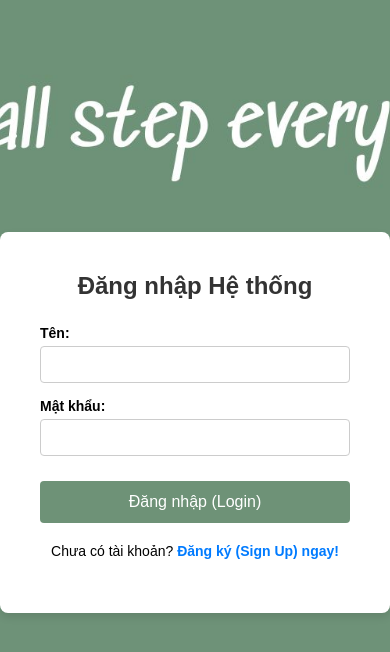
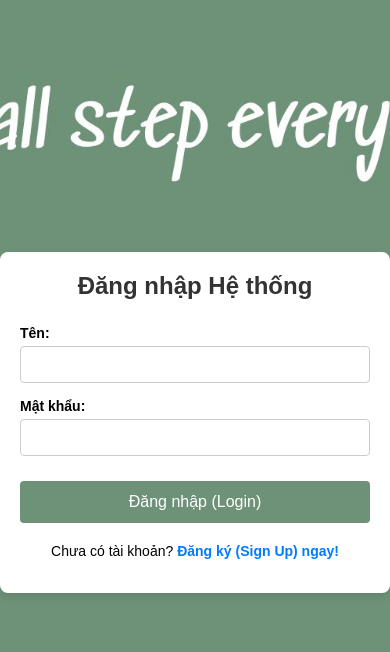
Before and after one commit to nguyenthaonhi4322/elearning1, a React (Create React App) app in the folder frontend/: page / in a window 390 px wide. Shown: the top 652 px of the page. Built offline with nearby package versions, Linux system fonts and the light colour scheme; no server answers.

Commit message:
update14

```diff
--- a/frontend/src/styles.css
+++ b/frontend/src/styles.css
@@ -729,9 +729,12 @@ h1, h2, h3, h4, h5, h6 {
     }
 }
 
-@media (max-width: 600px) {
+@media (max-width: 480px) {
     .privacy-policy-container {
         padding: 20px 15px;
+    }
+    .auth-form-box {
+        padding: 20px;
     }
 }
 
```
